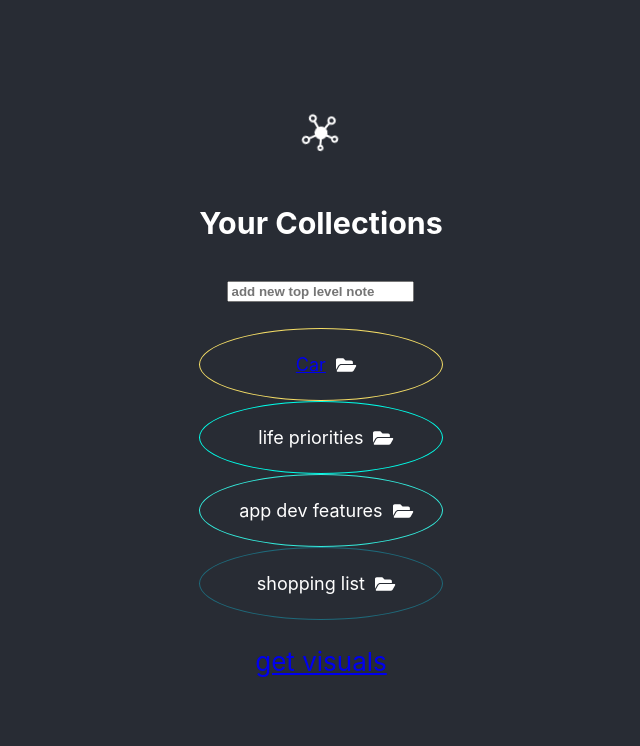
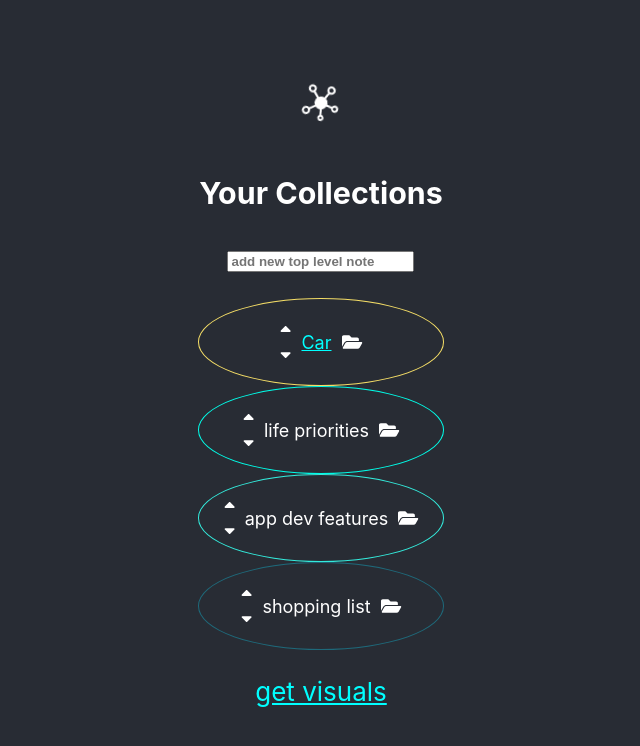
Before and after one commit to mrtplnkr/RelatableNotes, a React (Create React App) app: page /#/notepad in a window 1280 px wide. Shown: the top 746 px of the page, without its empty margins (319-959 px from the left). Built offline with nearby package versions, Linux system fonts and the light colour scheme.

Commit message:
added ordering

```diff
--- a/src/App.css
+++ b/src/App.css
@@ -46,3 +46,7 @@ input[type="radio"] {
 button {
   cursor: pointer;
 }
+
+a {
+  color: aqua;
+}
--- /dev/null
+++ b/src/components/atoms/OrderButtons.tsx
@@ -0,0 +1,24 @@
+import { faSortDown, faSortUp } from '@fortawesome/free-solid-svg-icons';
+import { FontAwesomeIcon } from '@fortawesome/react-fontawesome';
+import * as React from 'react';
+import { Dispatch } from 'react';
+import { INote } from '../../data/NotepadReducer';
+
+interface IOrderButtonsProps {
+    mainNote: INote;
+    dispatch: Dispatch<{ type: string; payload: INote }>;
+}
+
+const OrderButtons: React.FunctionComponent<IOrderButtonsProps> = (props) => {
+  return (
+    <div style={{display: 'flex', flexDirection: 'column'}}>
+        <FontAwesomeIcon cursor={'pointer'} icon={faSortUp} onClick={() => {
+            props.dispatch({type: 'moveUp', payload: props.mainNote})
+        }} />
+        <FontAwesomeIcon cursor={'pointer'} icon={faSortDown} onClick={() => {
+            props.dispatch({type: 'moveDown', payload: props.mainNote})
+        }} />
+    </div>);
+};
+
+export default OrderButtons;
--- a/src/components/molecules/ManageNoteMobile.tsx
+++ b/src/components/molecules/ManageNoteMobile.tsx
@@ -1,8 +1,9 @@
 import React, { useState, Dispatch } from 'react';
 import { INote } from '../../data/NotepadReducer';
-import { faCut, faEdit, faLink, faPaste, faPlus, faSortDown, faSortUp, faTrash } from '@fortawesome/free-solid-svg-icons';
+import { faCut, faEdit, faLink, faPaste, faPlus, faTrash } from '@fortawesome/free-solid-svg-icons';
 import { FontAwesomeIcon } from '@fortawesome/react-fontawesome';
 import { ShowHideInput } from '../organisms/ShowHideInput';
+import OrderButtons from '../atoms/OrderButtons';
 
 export interface IManageNoteMobileProps {
     mainNote: INote;
@@ -24,14 +25,7 @@ export function ManageNoteMobile (props: IManageNoteMobileProps) {
     <>
         <div className="">
             <div style={{display: 'flex', justifyContent: 'space-between', alignItems: 'center'}}>
-                <div style={{display: 'flex', flexDirection: 'column'}}>
-                    <FontAwesomeIcon icon={faSortUp} onClick={() => {
-                        props.dispatch({type: 'moveUp', payload: props.mainNote})
-                    }} />
-                    <FontAwesomeIcon icon={faSortDown} onClick={() => {
-                        props.dispatch({type: 'moveDown', payload: props.mainNote})
-                    }} />
-                </div>
+                <OrderButtons mainNote={props.mainNote} dispatch={props.dispatch} />
                 <div style={{flex: '1'}}>
                     <ShowHideInput hasChildren={props.hasChildren} showChildren={props.showChildren} setShowChildren={props.setShowChildren} showOptions={props.showOptions} setShowOptions={props.setShowOptions} whileUpdating={whileUpdating} setWhileUpdating={setWhileUpdating} dispatch={props.dispatch} mainNote={props.mainNote} />
                 </div>
--- a/src/components/molecules/ManageNotePC.tsx
+++ b/src/components/molecules/ManageNotePC.tsx
@@ -2,6 +2,7 @@ import { faCut, faEdit, faFolderMinus, faFolderOpen, faLink, faPaste, faPlus, fa
 import { FontAwesomeIcon } from '@fortawesome/react-fontawesome';
 import { useState, Dispatch } from 'react';
 import { INote } from '../../data/NotepadReducer';
+import OrderButtons from '../atoms/OrderButtons';
 
 export interface IManageNotePCProps {
   mainNote: INote;
@@ -24,7 +25,10 @@ export function ManageNotePC (props: IManageNotePCProps) {
   return (
     <div className="dropdown">
 
-      {!updatingText ? <div style={{display: 'flex'}} className="dropbtn">
+      {!updatingText ? <div style={{display: 'flex', justifyContent: 'space-between', alignItems: 'center'}} className="dropbtn">
+        <>
+          <OrderButtons mainNote={props.mainNote} dispatch={props.dispatch} />
+
           {props.mainNote!.url ?
             <a target="_blank" href={props.mainNote.url} style={{margin: '0 10px'}} rel="noreferrer">{props.mainNote!.text}</a>
           :
@@ -34,6 +38,7 @@ export function ManageNotePC (props: IManageNotePCProps) {
           <div style={{cursor: 'n-resize'}} onClick={() => props.hasChildren ? props.setShowChildren(!props.showChildren) : console.log('nothing')}>
                 {props.hasChildren && !props.showChildren ? <FontAwesomeIcon icon={faFolderOpen} /> : <FontAwesomeIcon style={{color: props.hasChildren ? '' : 'grey'}} icon={faFolderMinus} />}
           </div>
+        </>
       </div>
       :
       <>
--- a/src/data/NotepadReducer.ts
+++ b/src/data/NotepadReducer.ts
@@ -4,9 +4,14 @@ export interface INote {
     parentId: number | null,
     id: number,
     text: string,
+    type?: ENoteType,
     url?: string,
     order: number,
     cut?: boolean
+}
+
+enum ENoteType {
+    regular, bubbles, timeline, event
 }
 
 export interface INotepadState {
```
Lines whose indentation alone changed are shown as unchanged.
